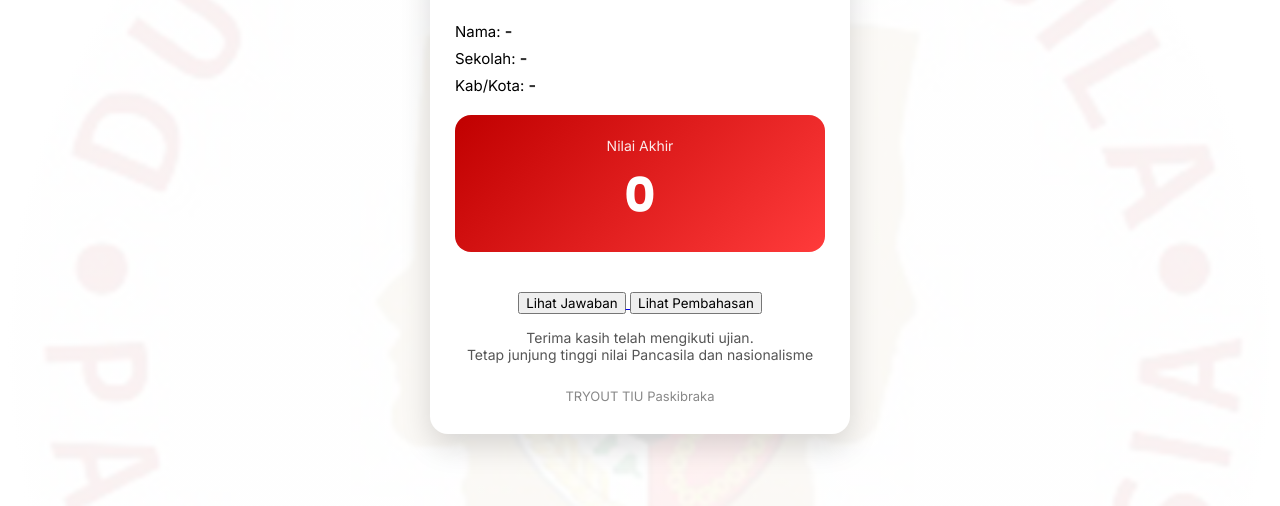
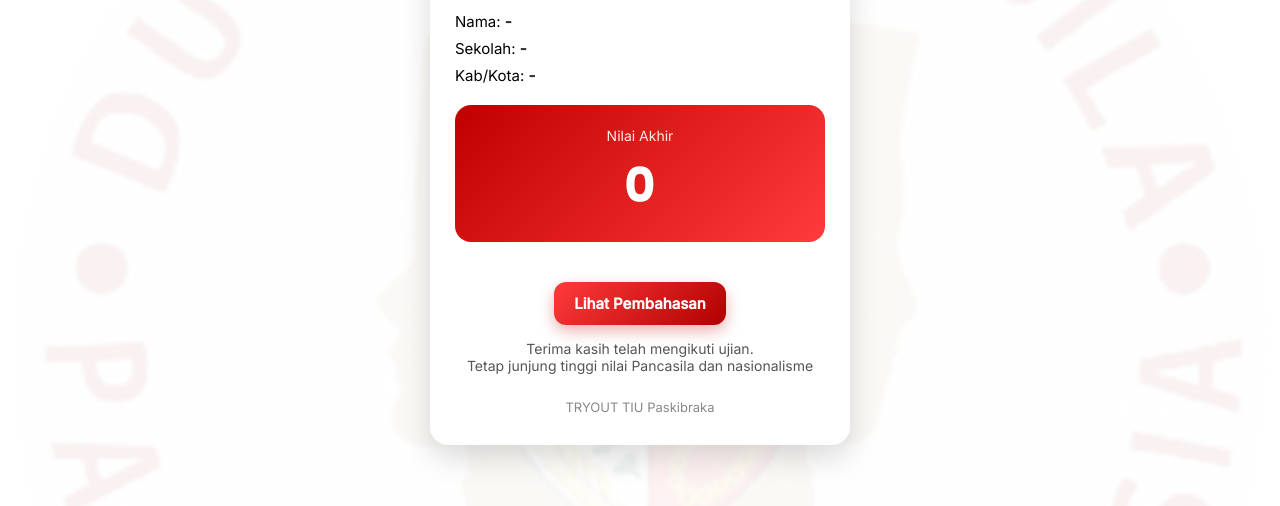
Before and after one commit to DPules/TRYOUTTIU, a plain HTML site: page hasil.html in a window 1280 px wide. Shown: the part 294-800 px from the top of the page. Drawn offline with Linux system fonts and the light colour scheme.

Commit message:
Add files via upload

```diff
--- a/hasil.html
+++ b/hasil.html
@@ -113,6 +113,34 @@
         font-size: 13px;
         color: #888;
       }
+      .btn-link {
+        text-decoration: none;
+      }
+
+      .btn-pembahasan {
+        background: linear-gradient(135deg, #ff3b3b, #b00000);
+        color: white;
+        border: none;
+        padding: 12px 20px;
+        font-size: 15px;
+        font-weight: 600;
+        border-radius: 12px;
+        cursor: pointer;
+        transition: all 0.3s ease;
+        box-shadow: 0 6px 15px rgba(192, 0, 0, 0.3);
+        display: inline-flex;
+        align-items: center;
+        gap: 6px;
+      }
+
+      .btn-pembahasan:hover {
+        transform: translateY(-2px) scale(1.03);
+        box-shadow: 0 10px 20px rgba(192, 0, 0, 0.4);
+      }
+
+      .btn-pembahasan:active {
+        transform: scale(0.97);
+      }
     </style>
   </head>
 
@@ -141,12 +169,10 @@
         <div class="score" id="v">0</div>
       </div>
       <br />
-      <a target="_blank" href="review.html">
-        <button>Lihat Jawaban</button>
+
+      <a target="_blank" href="pembahasan.html" class="btn-link">
+        <button class="btn-pembahasan">Lihat Pembahasan</button>
       </a>
-      <a target="_blank" href="pembahasan.html">
-        <button>Lihat Pembahasan</button></a
-      >
       <div class="note">
         Terima kasih telah mengikuti ujian.<br />
         Tetap junjung tinggi nilai Pancasila dan nasionalisme
```
